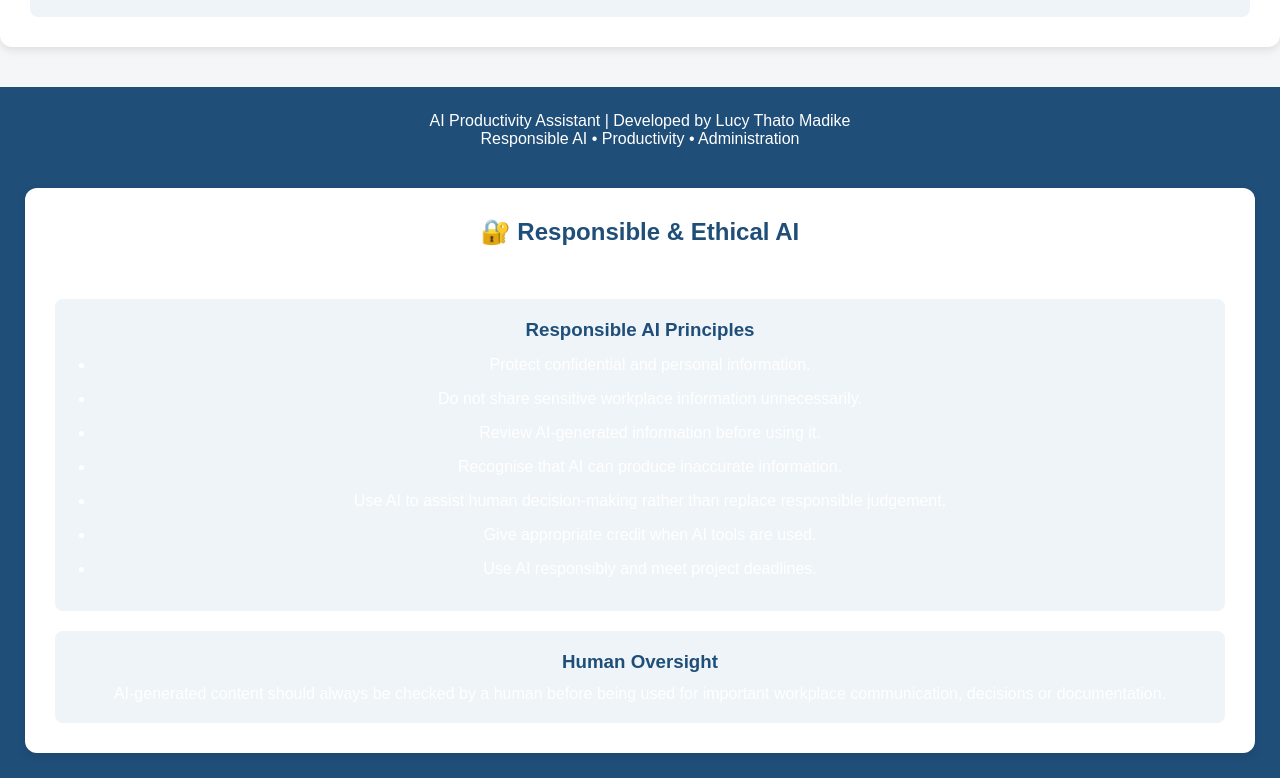
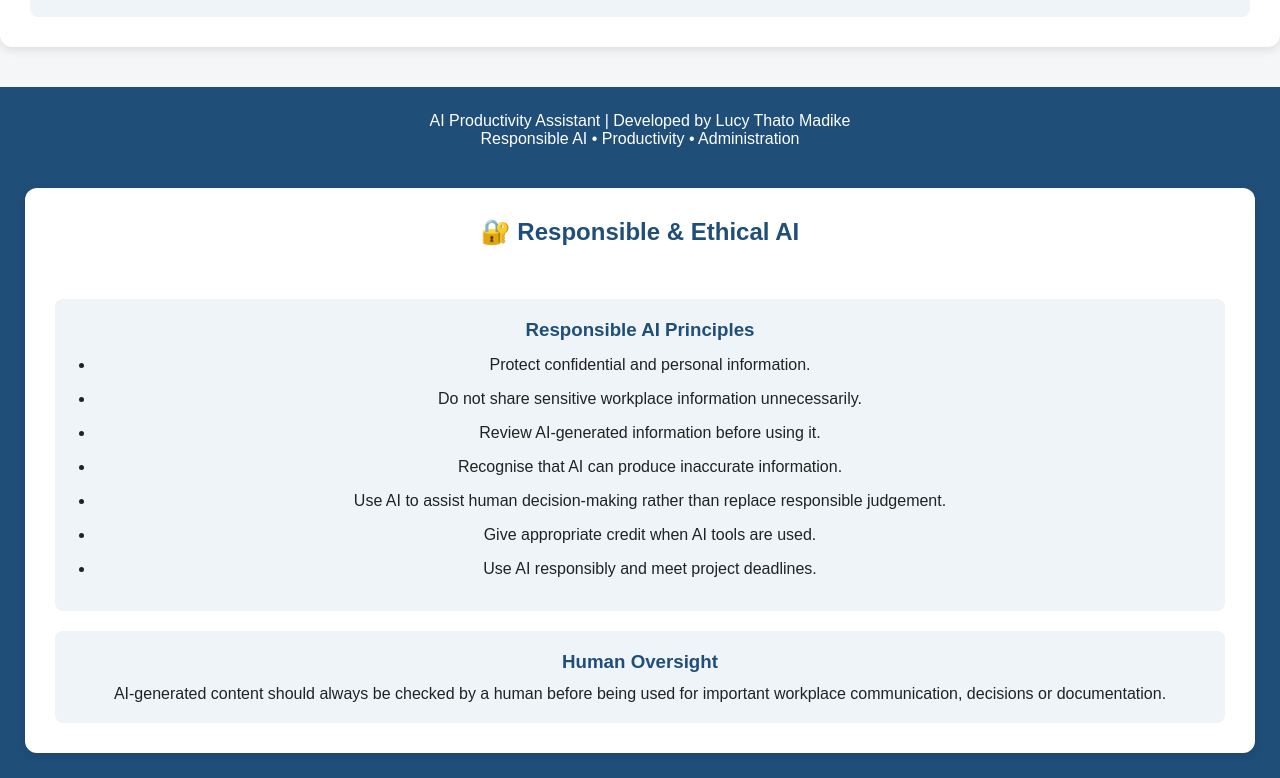
Before and after one commit to Madike-tech/AI-Productivity-Assistant, a plain HTML site: page index.html in a window 1280 px wide. Shown: the part 1684-2462 px from the top of the page. Drawn offline with Linux system fonts and the light colour scheme.

Commit message:
Fixed responsible AI text readability

```diff
--- a/style.css
+++ b/style.css
@@ -158,3 +158,15 @@ footer {
     margin-bottom: 10px;
     line-height: 1.5;
 }
+.ethical-box ul,
+.ethical-box li {
+    color: #222;
+}
+
+.ethical-box p {
+    color: #222;
+}
+
+.ethical-box h3 {
+    color: #1f4e79;
+}
```
